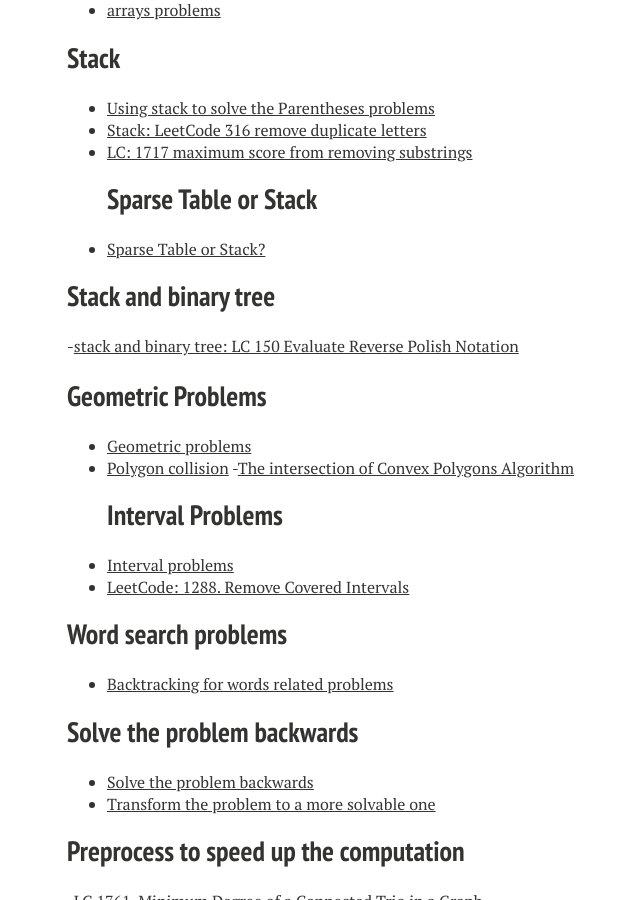
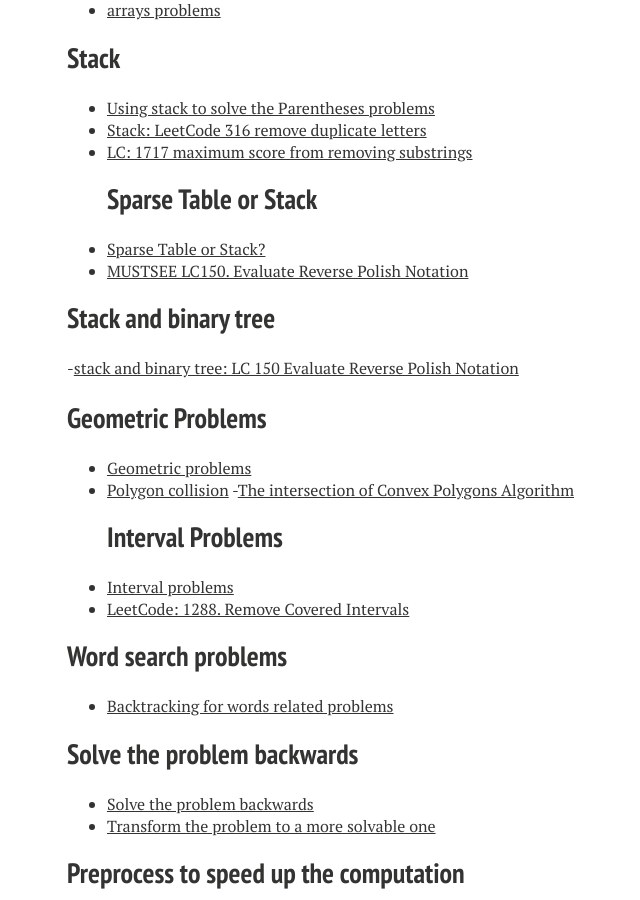
Before and after one commit to xiaokeshen/xiaokeshen.github.io, a Jekyll site: the page built from SoftwareEngineering/index.md, in a window 1280 px wide and 900 px high, scrolled down 8357 px. Shown: the whole window, without its empty margins (253-893 px from the left). Built offline with Jekyll 4.4.1, drawn with Linux system fonts in a browser that asks for light colours; nearby versions of some CDN libraries.

Commit message:
Add a stack problem

```diff
--- a/SoftwareEngineering/index.md
+++ b/SoftwareEngineering/index.md
@@ -288,6 +288,7 @@ My 'Serious' coding got started since I became a student as a Computer Science M
 - [LC: 1717 maximum score from removing substrings](https://jimmy-shen.medium.com/stack-1717-maximum-score-from-removing-substrings-b8c2464b0495)
 ## Sparse Table or Stack
 - [Sparse Table or Stack?](https://jimmy-shen.medium.com/sparse-table-or-stack-1f4c55bd287d)
+- [MUSTSEE LC150. Evaluate Reverse Polish Notation](https://jimmy-shen.medium.com/lc150-evaluate-reverse-polish-notation-6439dd0a991b)
 
 ## Stack and binary tree
 -[stack and binary tree: LC 150 Evaluate Reverse Polish Notation](https://jimmy-shen.medium.com/stack-and-binary-tree-190ffa28f51f)
```
